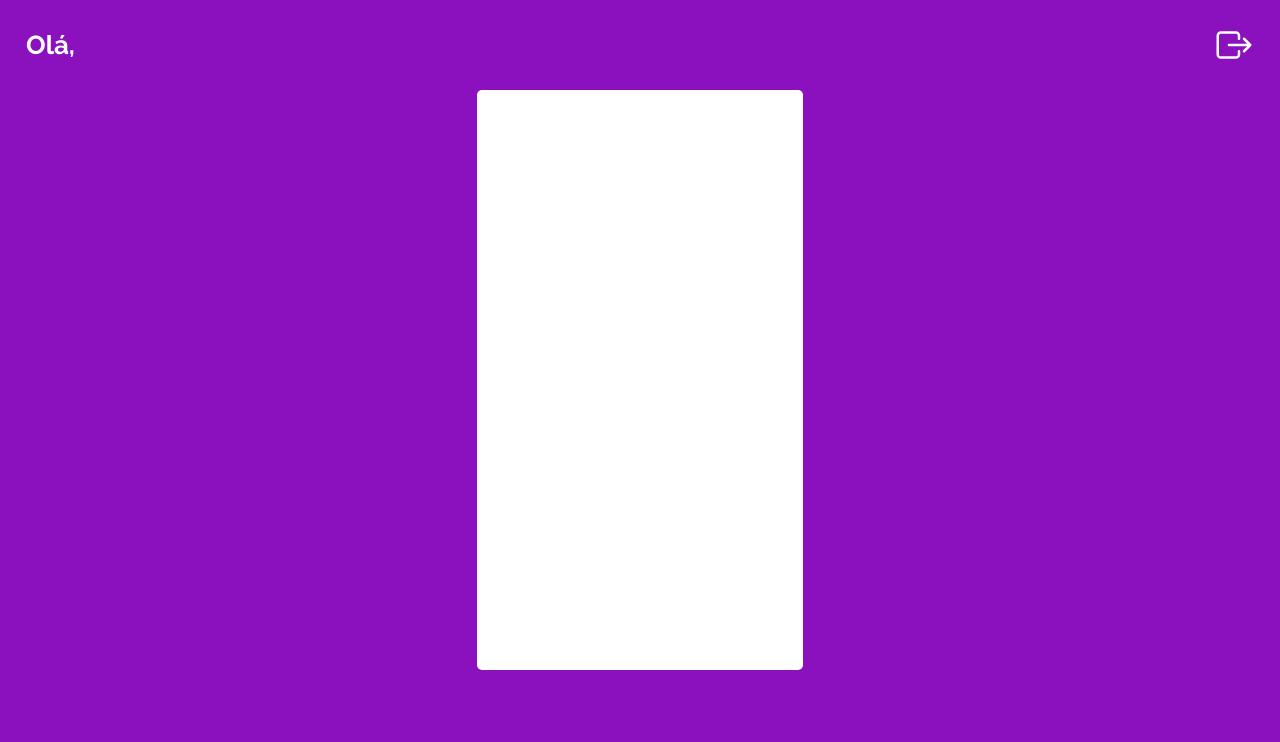
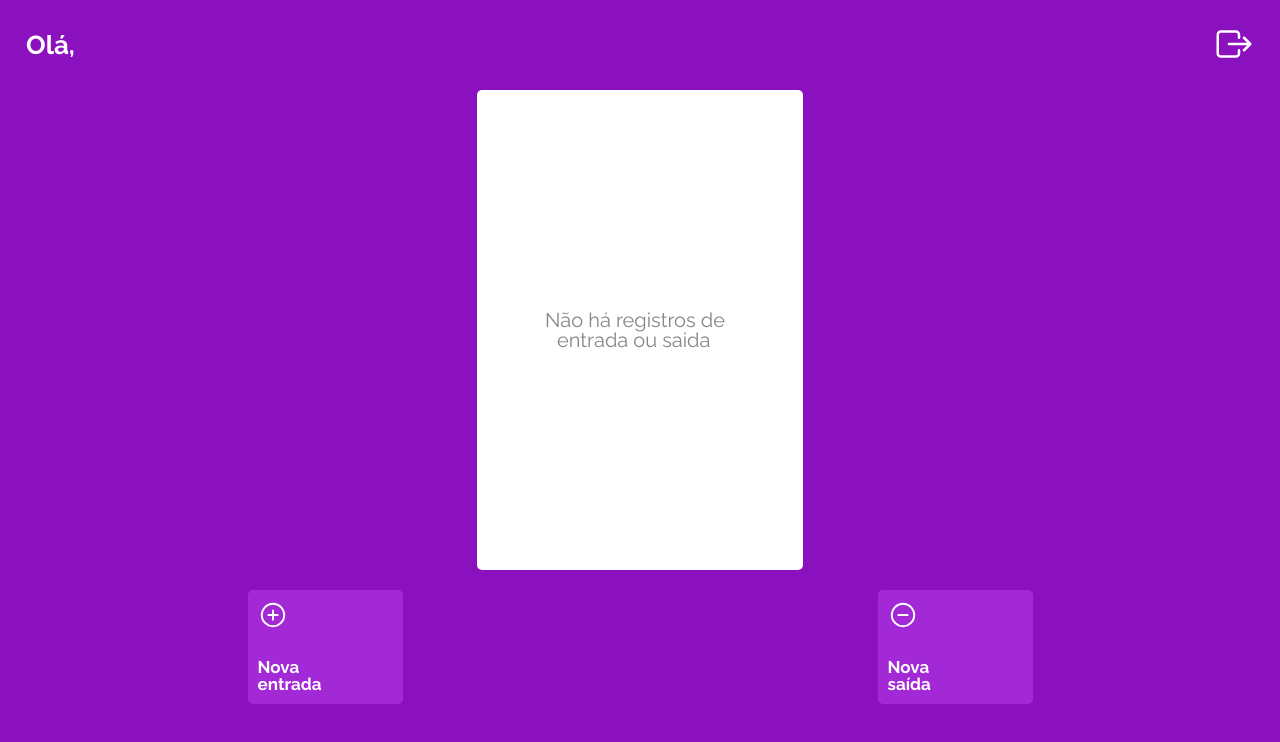
Before and after one commit to mtsgamorim/MyWallet-frontend, a React (Create React App) app: page /minhaCarteira in a window 1280 px wide. Shown: the top 742 px of the page. Built offline with nearby package versions, Linux system fonts and the light colour scheme.

Commit message:
pagina principal layout completo

```diff
--- a/src/components/MinhaCarteira.js
+++ b/src/components/MinhaCarteira.js
@@ -8,13 +8,37 @@ import UserContext from "../contexts/UserContext";
 export default function MinhaCarteira() {
   const { usuario } = useContext(UserContext);
   console.log(usuario);
+  const navigate = useNavigate();
+  function voltar() {
+    navigate("/");
+  }
   return (
     <Container>
       <Topo>
         <h1>Olá, {usuario.name}</h1>
-        <ion-icon name="exit-outline"></ion-icon>
+        <BotaoSair onClick={voltar}>
+          <ion-icon name="exit-outline"></ion-icon>
+        </BotaoSair>
       </Topo>
-      <CaixaVazia></CaixaVazia>
+      <CaixaVazia>
+        <div>
+          <span>Não há registros de</span>
+          <br />
+          <span>entrada ou saida</span>
+        </div>
+      </CaixaVazia>
+      <AreaBotoes>
+        <BotaoAdicionar>
+          <ion-icon name="add-circle-outline"></ion-icon>
+          <h2>Nova</h2>
+          <h2>entrada</h2>
+        </BotaoAdicionar>
+        <BotaoRemover>
+          <ion-icon name="remove-circle-outline"></ion-icon>
+          <h2>Nova</h2>
+          <h2>saída</h2>
+        </BotaoRemover>
+      </AreaBotoes>
     </Container>
   );
 }
@@ -43,11 +67,83 @@ const Topo = styled.div`
 `;
 
 const CaixaVazia = styled.div`
+  display: flex;
+  align-items: center;
+  justify-content: center;
   width: 326px;
-  height: 580px;
+  height: 60%;
   border-radius: 5px;
   border: 0;
   background-color: #ffffff;
   margin-left: auto;
   margin-right: auto;
+  div {
+    width: 200px;
+    margin-left: 10px;
+  }
+  span {
+    font-family: "Raleway";
+    font-weight: 400;
+    font-size: 20px;
+    color: #868686;
+    :last-child {
+      margin-left: 12px;
+    }
+  }
 `;
+
+const BotaoSair = styled.div`
+  cursor: pointer;
+`;
+
+const AreaBotoes = styled.div`
+  display: flex;
+  justify-content: space-around;
+  margin-top: 20px;
+`;
+
+const BotaoAdicionar = styled.div`
+  width: 155px;
+  height: 114px;
+  background-color: #a328d6;
+  border-radius: 5px;
+  border: 0;
+  margin-left: 10px;
+  ion-icon {
+    color: #ffffff;
+    font-size: 30px;
+    margin-left: 10px;
+    margin-top: 10px;
+    margin-bottom: 26px;
+  }
+  h2 {
+    font-family: "Raleway";
+    font-weight: 700;
+    font-size: 17px;
+    color: #ffffff;
+    margin-left: 10px;
+  }
+`;
+
+const BotaoRemover = styled.div`
+  width: 155px;
+  height: 114px;
+  background-color: #a328d6;
+  border-radius: 5px;
+  border: 0;
+  margin-right: 10px;
+  ion-icon {
+    color: #ffffff;
+    font-size: 30px;
+    margin-left: 10px;
+    margin-top: 10px;
+    margin-bottom: 26px;
+  }
+  h2 {
+    font-family: "Raleway";
+    font-weight: 700;
+    font-size: 17px;
+    color: #ffffff;
+    margin-left: 10px;
+  }
+`;
```
